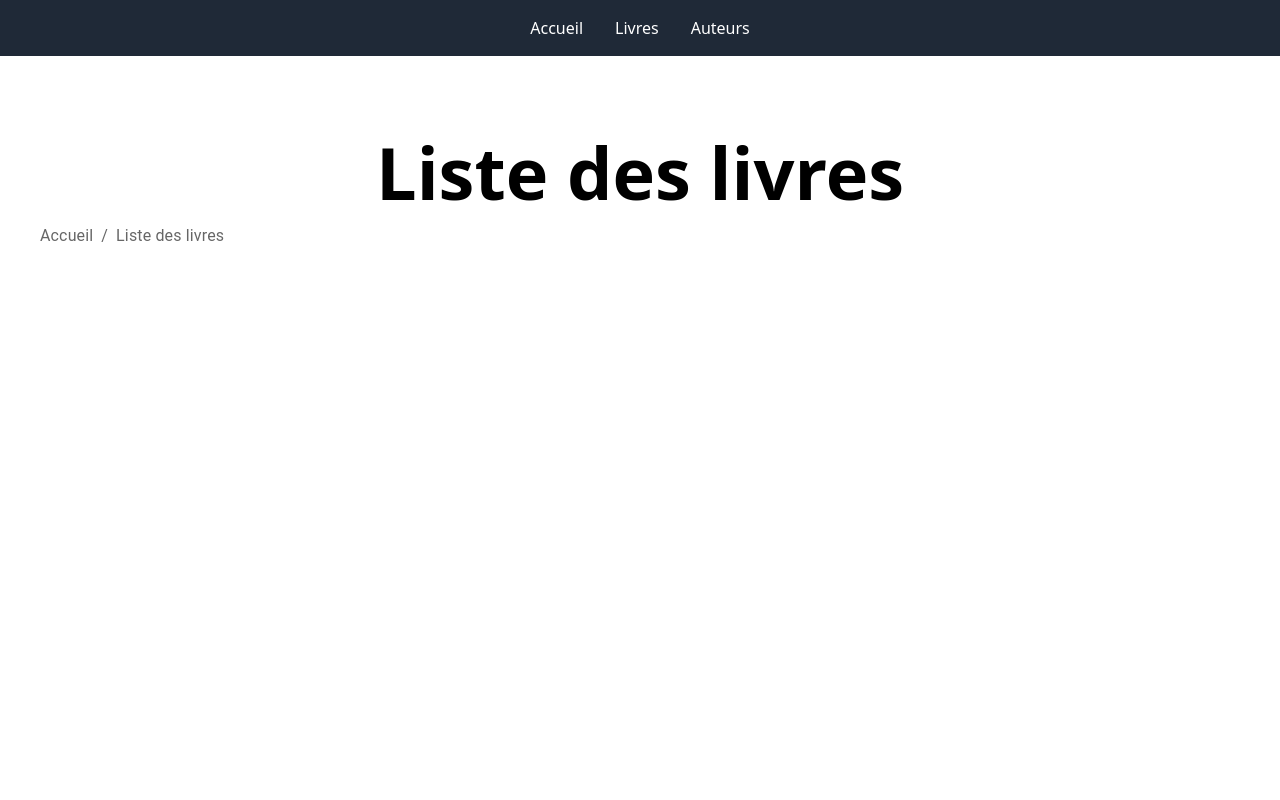
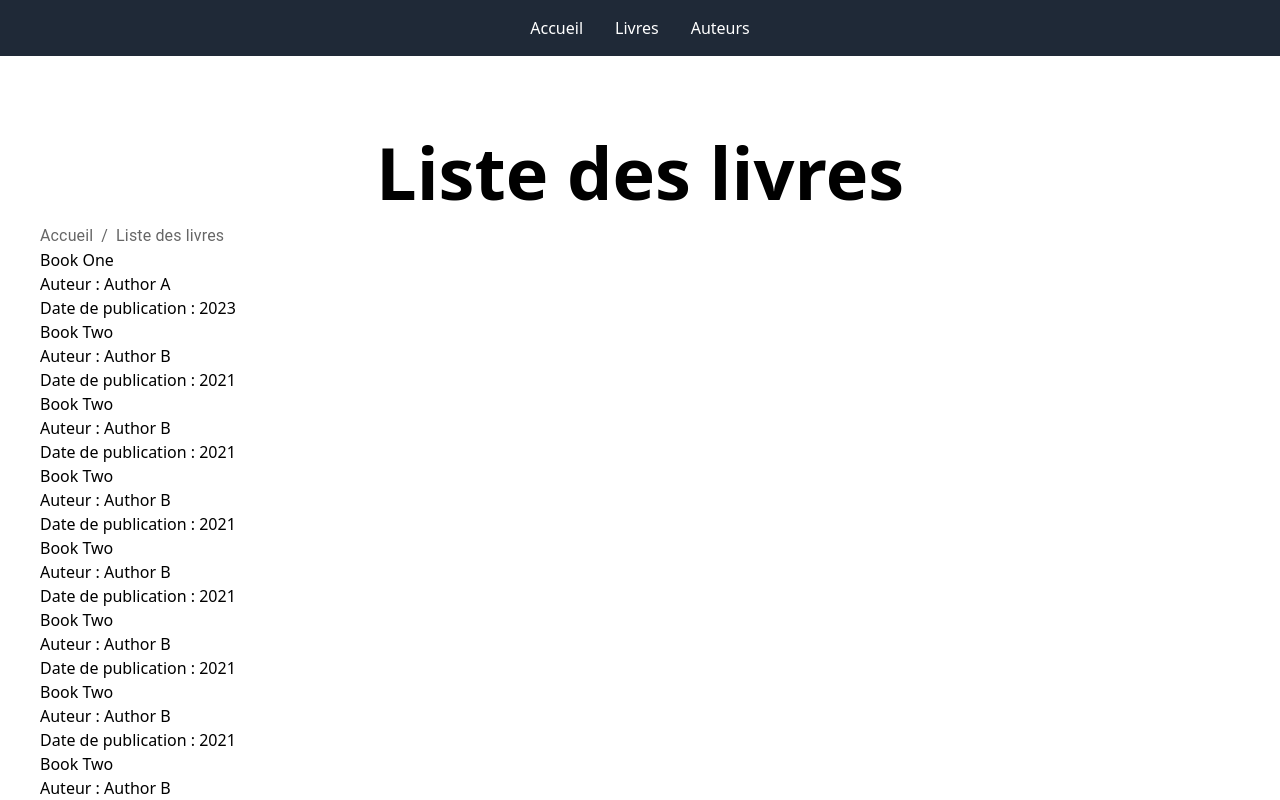
Before and after one commit to Maxence-De-Poorter/web-technologies-m1, a Next.js app in the folder m1-site/: page /books in a window 1280 px wide. Shown: the top 800 px of the page. Built offline with nearby package versions, Linux system fonts and the light colour scheme.

Commit message:
feat: add books page with mock data for testing

```diff
--- a/m1-site/src/app/books/page.tsx
+++ b/m1-site/src/app/books/page.tsx
@@ -1,14 +1,45 @@
 import Breadcrumb from "../../components/Breadcrumb";
 import PageTitle from "../../components/PageTitle";
 
+function fetchBooks() {
+    //A remplacer par une vrai requete vers le back
+    return [
+        { id: 1, title: 'Book One', author: 'Author A', publishedDate: '2023' },
+        { id: 2, title: 'Book Two', author: 'Author B', publishedDate: '2021' },
+        { id: 2, title: 'Book Two', author: 'Author B', publishedDate: '2021' },
+        { id: 2, title: 'Book Two', author: 'Author B', publishedDate: '2021' },
+        { id: 2, title: 'Book Two', author: 'Author B', publishedDate: '2021' },
+        { id: 2, title: 'Book Two', author: 'Author B', publishedDate: '2021' },
+        { id: 2, title: 'Book Two', author: 'Author B', publishedDate: '2021' },
+        { id: 2, title: 'Book Two', author: 'Author B', publishedDate: '2021' },
+        { id: 2, title: 'Book Two', author: 'Author B', publishedDate: '2021' },
+        { id: 2, title: 'Book Two', author: 'Author B', publishedDate: '2021' },
+        { id: 2, title: 'Book Two', author: 'Author B', publishedDate: '2021' },
+        { id: 2, title: 'Book Two', author: 'Author B', publishedDate: '2021' },
+        { id: 2, title: 'Book Two', author: 'Author B', publishedDate: '2021' },
+    ];
+}
+
 export default function BooksPage() {
+    const books = fetchBooks();
+
     return(
         <div>
             <PageTitle>Liste des livres</PageTitle>
             <Breadcrumb links={[
-                { href: '/', label: 'Accueil' },
-                { href: '/books', label: 'Liste des livres' }
-            ]} />
+                {href: '/', label: 'Accueil'},
+                {href: '/books', label: 'Liste des livres'}
+            ]}/>
+
+            <ul>
+                {books.map((book) => (
+                    <li key={book.id}>
+                        <h2>{book.title}</h2>
+                        <p>Auteur : {book.author}</p>
+                        <p>Date de publication : {book.publishedDate}</p>
+                    </li>
+                ))}
+            </ul>
         </div>
     )
 }
```
